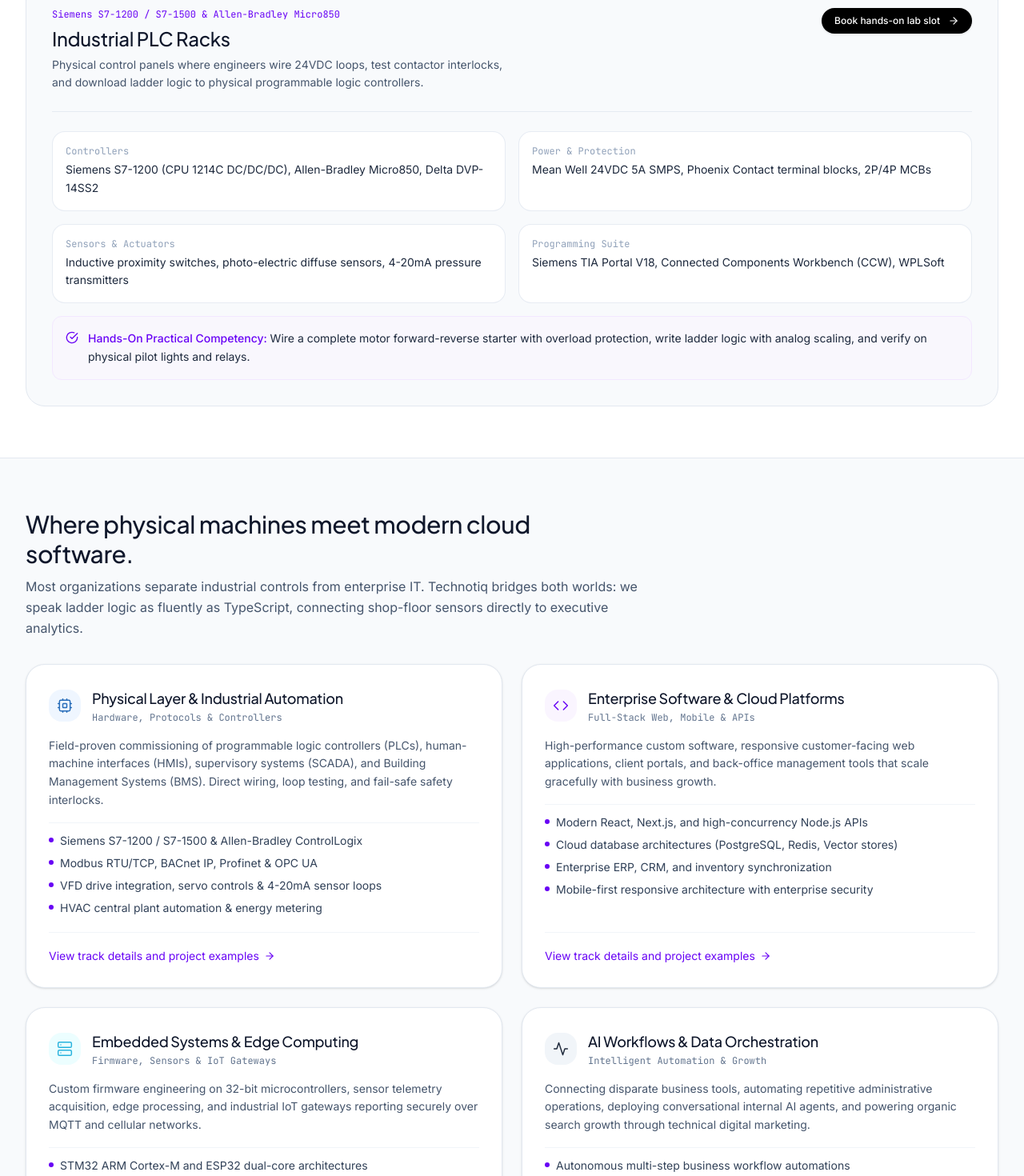
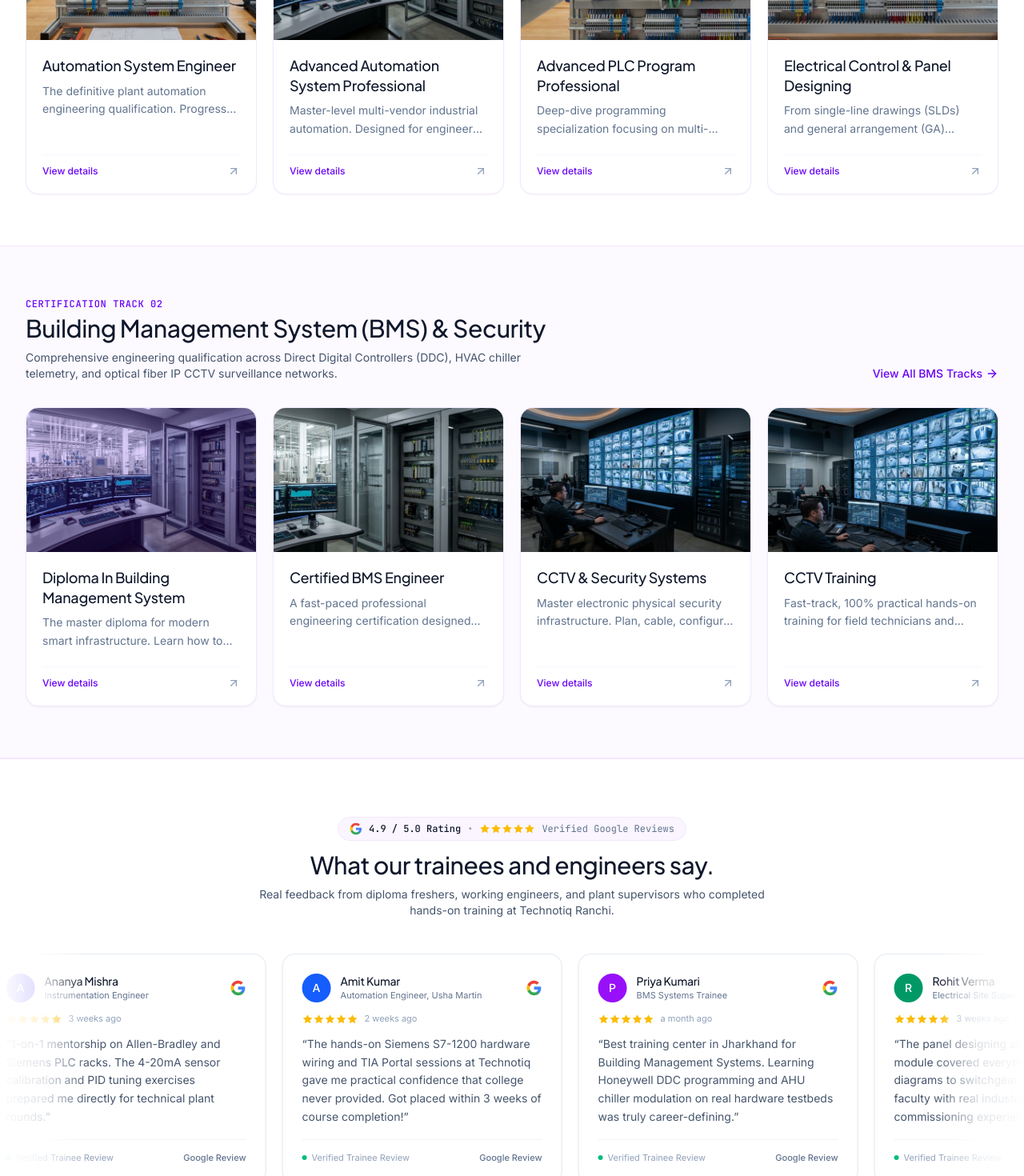
Before and after one commit to webitya/technotiq, a Next.js app: page / in a window 1280 px wide. Shown: the part 940-2410 px from the top of the page at 80% size. Built offline with nearby package versions, Linux system fonts and the light colour scheme.

Commit message:
feat: replace workbench/case studies with industrial & bms courses and left-to-right google reviews marquee

```diff
--- a/src/app/globals.css
+++ b/src/app/globals.css
@@ -90,3 +90,23 @@ h1, h2, h3, h4, h5, h6 {
 .neon-laser-glow {
   filter: drop-shadow(0 0 16px rgba(104, 3, 245, 0.8)) drop-shadow(0 0 32px rgba(147, 51, 234, 0.5));
 }
+
+/* Infinite left-to-right review marquee */
+@keyframes marquee-left-to-right {
+  0% {
+    transform: translateX(-50%);
+  }
+  100% {
+    transform: translateX(0%);
+  }
+}
+
+.animate-marquee-ltr {
+  display: flex;
+  width: max-content;
+  animation: marquee-left-to-right 40s linear infinite;
+}
+
+.animate-marquee-ltr:hover {
+  animation-play-state: paused;
+}
--- a/src/app/page.js
+++ b/src/app/page.js
@@ -1,9 +1,10 @@
 import Hero from "../components/home/Hero";
-import InteractiveWorkbench from "../components/home/InteractiveWorkbench";
-import ValueMatrix from "../components/home/ValueMatrix";
-import RealCaseStudies from "../components/home/RealCaseStudies";
+import CourseCard from "../components/courses/CourseCard";
+import GoogleReviewsMarquee from "../components/home/GoogleReviewsMarquee";
 import FaqAccordion from "../components/ui/FaqAccordion";
-import { Award, ShieldCheck, Cpu } from "../components/icons";
+import { ALL_COURSES } from "../data/coursesData";
+import Link from "next/link";
+import { ArrowRight } from "../components/icons";
 
 export const metadata = {
   title: "Technotiq | Industrial Automation, IT Solutions & Training",
@@ -40,88 +41,87 @@ const HOME_FAQS = [
 ];
 
 export default function HomePage() {
+  const industrialCourses = ALL_COURSES.filter(
+    (c) => c.category === "industrial-automation"
+  );
+  const bmsCourses = ALL_COURSES.filter(
+    (c) => c.category === "building-management-system"
+  );
+
   return (
     <div>
       {/* 1. Hero Section matching brand screenshot with 3D crystal visual */}
       <Hero />
 
-      {/* 2. Interactive Hardware Lab Workbench Explorer */}
-      <InteractiveWorkbench />
-
-      {/* 3. Integrated Engineering Matrix */}
-      <ValueMatrix />
-
-      {/* 4. Real Industrial Commissioning Case Studies */}
-      <RealCaseStudies />
-
-      {/* 5. Placement & Engineering Impact Section - Light Purple Background */}
-      <section className="py-10 sm:py-14 lg:py-16 bg-purple-50/70 border-t border-b border-purple-100 font-normal">
+      {/* 2. Industrial Automation Courses Section */}
+      <section className="py-12 sm:py-16 bg-white font-normal">
         <div className="max-w-7xl mx-auto px-4 sm:px-6 lg:px-8">
-          <div className="max-w-3xl mb-6 sm:mb-8">
-            <h2 className="text-2xl sm:text-3xl font-medium tracking-tight text-slate-900 leading-tight">
-              From our test benches to major industrial plants.
-            </h2>
-            <p className="mt-2 text-xs sm:text-sm md:text-base text-slate-600 leading-relaxed font-normal">
-              Whether preparing fresh diploma and degree engineers for plant commissioning
-              or delivering mission-critical IT automation to mid-market companies, here is what
-              sets our ecosystem apart:
-            </p>
+          <div className="flex flex-col sm:flex-row sm:items-end justify-between gap-4 mb-8">
+            <div>
+              <span className="text-xs font-mono font-medium text-[#6803F5] uppercase tracking-wider block mb-1">
+                Certification Track 01
+              </span>
+              <h2 className="text-2xl sm:text-3xl font-medium tracking-tight text-slate-900 leading-tight">
+                Industrial Automation Courses
+              </h2>
+              <p className="mt-2 text-xs sm:text-sm text-slate-600 font-normal max-w-2xl">
+                Hands-on laboratory training on authentic Siemens S7-1200, Allen-Bradley PLCs, multi-station SCADA, and turn-key electrical control panels.
+              </p>
+            </div>
+            <Link
+              href="/courses/industrial-automation"
+              className="inline-flex items-center text-xs sm:text-sm font-medium text-[#6803F5] hover:text-[#5502C7] transition-colors shrink-0"
+            >
+              <span>View All Industrial Tracks</span>
+              <ArrowRight className="w-4 h-4 ml-1" />
+            </Link>
           </div>
 
-          <div className="grid grid-cols-1 sm:grid-cols-2 md:grid-cols-3 gap-4 sm:gap-6">
-            <div className="p-5 sm:p-6 rounded-3xl bg-white border border-purple-100 shadow-xs hover:shadow-md transition-all">
-              <div className="w-10 h-10 rounded-2xl bg-purple-50 text-[#6803F5] flex items-center justify-center mb-4">
-                <Award className="w-5 h-5" />
-              </div>
-              <p className="text-2xl sm:text-3xl font-medium text-slate-900 font-heading">
-                94%
-              </p>
-              <h3 className="text-base font-medium text-slate-900 mt-1 mb-1">
-                Placement Assistance
-              </h3>
-              <p className="text-xs text-slate-600 leading-relaxed font-normal">
-                Dedicated placement pipeline connecting trainees to verified plant automation
-                firms, panel builders, and IoT infrastructure providers.
-              </p>
-            </div>
-
-            <div className="p-5 sm:p-6 rounded-3xl bg-white border border-purple-100 shadow-xs hover:shadow-md transition-all">
-              <div className="w-10 h-10 rounded-2xl bg-cyan-50 text-[#27B2DD] flex items-center justify-center mb-4">
-                <Cpu className="w-5 h-5" />
-              </div>
-              <p className="text-2xl sm:text-3xl font-medium text-slate-900 font-heading">
-                120+
-              </p>
-              <h3 className="text-base font-medium text-slate-900 mt-1 mb-1">
-                Hands-on Lab Hours
-              </h3>
-              <p className="text-xs text-slate-600 leading-relaxed font-normal">
-                Structured laboratory exercises on Siemens, Allen-Bradley, Wonderware, and
-                microcontroller test beds with 1-on-1 instructor reviews.
-              </p>
-            </div>
-
-            <div className="p-5 sm:p-6 rounded-3xl bg-white border border-purple-100 shadow-xs hover:shadow-md transition-all">
-              <div className="w-10 h-10 rounded-2xl bg-blue-50 text-[#276CB9] flex items-center justify-center mb-4">
-                <ShieldCheck className="w-5 h-5" />
-              </div>
-              <p className="text-2xl sm:text-3xl font-medium text-slate-900 font-heading">
-                40+
-              </p>
-              <h3 className="text-base font-medium text-slate-900 mt-1 mb-1">
-                Delivered Engineering Projects
-              </h3>
-              <p className="text-xs text-slate-600 leading-relaxed font-normal">
-                Turnkey PLC/SCADA commissioning, BMS retrofits, IP security infrastructure,
-                and custom enterprise web applications delivered on schedule.
-              </p>
-            </div>
+          <div className="grid grid-cols-1 sm:grid-cols-2 lg:grid-cols-4 gap-4 sm:gap-5">
+            {industrialCourses.map((course) => (
+              <CourseCard key={course.id} course={course} />
+            ))}
           </div>
         </div>
       </section>
 
-      {/* 6. FAQs Section - Compact */}
-      <section className="py-12 sm:py-16 bg-white">
+      {/* 3. Building Management System (BMS) Section */}
+      <section className="py-12 sm:py-16 bg-purple-50/60 border-t border-b border-purple-100 font-normal">
+        <div className="max-w-7xl mx-auto px-4 sm:px-6 lg:px-8">
+          <div className="flex flex-col sm:flex-row sm:items-end justify-between gap-4 mb-8">
+            <div>
+              <span className="text-xs font-mono font-medium text-[#6803F5] uppercase tracking-wider block mb-1">
+                Certification Track 02
+              </span>
+              <h2 className="text-2xl sm:text-3xl font-medium tracking-tight text-slate-900 leading-tight">
+                Building Management System (BMS) & Security
+              </h2>
+              <p className="mt-2 text-xs sm:text-sm text-slate-600 font-normal max-w-2xl">
+                Comprehensive engineering qualification across Direct Digital Controllers (DDC), HVAC chiller telemetry, and optical fiber IP CCTV surveillance networks.
+              </p>
+            </div>
+            <Link
+              href="/courses/building-management-system"
+              className="inline-flex items-center text-xs sm:text-sm font-medium text-[#6803F5] hover:text-[#5502C7] transition-colors shrink-0"
+            >
+              <span>View All BMS Tracks</span>
+              <ArrowRight className="w-4 h-4 ml-1" />
+            </Link>
+          </div>
+
+          <div className="grid grid-cols-1 sm:grid-cols-2 lg:grid-cols-4 gap-4 sm:gap-5">
+            {bmsCourses.map((course) => (
+              <CourseCard key={course.id} course={course} />
+            ))}
+          </div>
+        </div>
+      </section>
+
+      {/* 4. Google Reviews Infinite Left-to-Right Carousel */}
+      <GoogleReviewsMarquee />
+
+      {/* 5. FAQs Section */}
+      <section className="py-12 sm:py-16 bg-white border-t border-slate-100 font-normal">
         <div className="max-w-4xl mx-auto px-4 sm:px-6 lg:px-8">
           <FaqAccordion
             items={HOME_FAQS}
--- /dev/null
+++ b/src/components/home/GoogleReviewsMarquee.js
@@ -0,0 +1,166 @@
+import { GoogleIcon, Star } from "../icons";
+
+const GOOGLE_REVIEWS = [
+  {
+    id: 1,
+    name: "Amit Kumar",
+    role: "Automation Engineer, Usha Martin",
+    initial: "A",
+    color: "bg-blue-600",
+    rating: 5,
+    time: "2 weeks ago",
+    comment:
+      "The hands-on Siemens S7-1200 hardware wiring and TIA Portal sessions at Technotiq gave me practical confidence that college never provided. Got placed within 3 weeks of course completion!",
+  },
+  {
+    id: 2,
+    name: "Priya Kumari",
+    role: "BMS Systems Trainee",
+    initial: "P",
+    color: "bg-purple-600",
+    rating: 5,
+    time: "a month ago",
+    comment:
+      "Best training center in Jharkhand for Building Management Systems. Learning Honeywell DDC programming and AHU chiller modulation on real hardware testbeds was truly career-defining.",
+  },
+  {
+    id: 3,
+    name: "Rohit Verma",
+    role: "Electrical Site Supervisor",
+    initial: "R",
+    color: "bg-emerald-600",
+    rating: 5,
+    time: "3 weeks ago",
+    comment:
+      "The panel designing and AutoCAD electrical module covered everything from single line diagrams to switchgear sizing. Practical faculty with real industrial plant commissioning experience.",
+  },
+  {
+    id: 4,
+    name: "Saurav Sengupta",
+    role: "Junior Automation Developer",
+    initial: "S",
+    color: "bg-amber-600",
+    rating: 5,
+    time: "2 months ago",
+    comment:
+      "Multi-station Wonderware InTouch SCADA and Modbus RTU communication over RS-485 was explained with 100% lab time. Truly an engineering academy, not just software theory.",
+  },
+  {
+    id: 5,
+    name: "Vikash Pandey",
+    role: "Security & Surveillance Technician",
+    initial: "V",
+    color: "bg-rose-600",
+    rating: 5,
+    time: "1 month ago",
+    comment:
+      "Learned optical fiber splicing, NVR RAID configuration, and IP CCTV network routing on live cameras. Direct placement interview arranged by the directors within a month.",
+  },
+  {
+    id: 6,
+    name: "Ananya Mishra",
+    role: "Instrumentation Engineer",
+    initial: "A",
+    color: "bg-indigo-600",
+    rating: 5,
+    time: "3 weeks ago",
+    comment:
+      "1-on-1 mentorship on Allen-Bradley and Siemens PLC racks. The 4-20mA sensor calibration and PID tuning exercises prepared me directly for technical plant rounds.",
+  },
+];
+
+export default function GoogleReviewsMarquee() {
+  // Duplicate array for seamless infinite marquee loop
+  const marqueeItems = [...GOOGLE_REVIEWS, ...GOOGLE_REVIEWS];
+
+  return (
+    <section className="py-14 sm:py-18 bg-white border-t border-purple-100 overflow-hidden font-normal">
+      <div className="max-w-7xl mx-auto px-4 sm:px-6 lg:px-8 mb-8 text-center">
+        {/* Rating Summary Header */}
+        <div className="inline-flex items-center gap-2 px-3.5 py-1.5 rounded-full bg-purple-50 border border-purple-100 text-xs font-mono text-slate-700 mb-3">
+          <GoogleIcon className="w-4 h-4 shrink-0" />
+          <span className="font-medium text-slate-900">4.9 / 5.0 Rating</span>
+          <span className="text-slate-400">•</span>
+          <div className="flex items-center text-[#FBBC04]">
+            {[...Array(5)].map((_, i) => (
+              <Star key={i} className="w-3.5 h-3.5 fill-[#FBBC04]" />
+            ))}
+          </div>
+          <span className="text-slate-500 font-normal">Verified Google Reviews</span>
+        </div>
+
+        <h2 className="text-2xl sm:text-3xl font-medium tracking-tight text-slate-900 leading-tight">
+          What our trainees and engineers say.
+        </h2>
+        <p className="mt-2 text-xs sm:text-sm text-slate-600 max-w-2xl mx-auto font-normal">
+          Real feedback from diploma freshers, working engineers, and plant supervisors who completed hands-on training at Technotiq Ranchi.
+        </p>
+      </div>
+
+      {/* Infinite Left-to-Right Carousel Track */}
+      <div className="relative w-full overflow-hidden py-3">
+        {/* Left and Right Fade Gradients */}
+        <div className="absolute inset-y-0 left-0 w-16 sm:w-28 bg-gradient-to-r from-white via-white/80 to-transparent pointer-events-none z-10" />
+        <div className="absolute inset-y-0 right-0 w-16 sm:w-28 bg-gradient-to-l from-white via-white/80 to-transparent pointer-events-none z-10" />
+
+        {/* Marquee Track moving from Left to Right */}
+        <div className="animate-marquee-ltr flex items-stretch gap-5">
+          {marqueeItems.map((review, idx) => (
+            <div
+              key={`${review.id}-${idx}`}
+              className="w-[300px] sm:w-[350px] shrink-0 bg-white rounded-2xl p-5 sm:p-6 border border-slate-200/90 shadow-xs hover:border-[#6803F5]/30 hover:shadow-md transition-all flex flex-col justify-between"
+            >
+              <div className="space-y-3">
+                {/* Reviewer Header: Avatar + Name + Google Logo */}
+                <div className="flex items-center justify-between gap-3">
+                  <div className="flex items-center gap-3">
+                    <div
+                      className={`w-9 h-9 rounded-full ${review.color} text-white flex items-center justify-center font-medium text-sm shrink-0`}
+                    >
+                      {review.initial}
+                    </div>
+                    <div>
+                      <h4 className="text-sm font-medium text-slate-900 leading-tight">
+                        {review.name}
+                      </h4>
+                      <p className="text-[11px] text-slate-500 font-normal">
+                        {review.role}
+                      </p>
+                    </div>
+                  </div>
+                  <GoogleIcon className="w-5 h-5 shrink-0" />
+                </div>
+
+                {/* Stars and Timestamp */}
+                <div className="flex items-center gap-2">
+                  <div className="flex items-center text-[#FBBC04]">
+                    {[...Array(review.rating)].map((_, i) => (
+                      <Star key={i} className="w-3.5 h-3.5 fill-[#FBBC04]" />
+                    ))}
+                  </div>
+                  <span className="text-[11px] text-slate-400 font-normal">
+                    {review.time}
+                  </span>
+                </div>
+
+                {/* Review Comment */}
+                <p className="text-xs sm:text-sm text-slate-600 leading-relaxed font-normal">
+                  &ldquo;{review.comment}&rdquo;
+                </p>
+              </div>
+
+              {/* Verified on Google Badge */}
+              <div className="pt-3.5 mt-4 border-t border-slate-100 flex items-center justify-between text-[11px] text-slate-400 font-normal">
+                <span className="flex items-center gap-1.5">
+                  <span className="w-1.5 h-1.5 rounded-full bg-emerald-500" />
+                  Verified Trainee Review
+                </span>
+                <span className="font-medium text-slate-500">Google Review</span>
+              </div>
+            </div>
+          ))}
+        </div>
+      </div>
+    </section>
+  );
+}
--- a/src/components/icons/index.js
+++ b/src/components/icons/index.js
@@ -2,6 +2,37 @@ export function WhatsApp({ className = "w-4 h-4" }) {
   return (
     <svg className={className} viewBox="0 0 24 24" fill="currentColor" aria-hidden="true">
       <path d="M.057 24l1.687-6.163c-1.041-1.804-1.588-3.849-1.587-5.946.003-6.556 5.338-11.891 11.893-11.891 3.181.001 6.167 1.24 8.413 3.488 2.245 2.248 3.481 5.236 3.48 8.414-.003 6.557-5.338 11.892-11.893 11.892-1.99-.001-3.951-.5-5.688-1.448l-6.305 1.654zm6.597-3.807c1.676.995 3.276 1.591 5.392 1.592 5.448 0 9.886-4.434 9.889-9.885.002-5.462-4.415-9.89-9.881-9.892-5.452 0-9.887 4.434-9.889 9.884-.001 2.225.651 3.891 1.746 5.634l-.999 3.648 3.742-.981zm11.387-5.464c-.074-.124-.272-.198-.57-.347-.297-.149-1.758-.868-2.031-.967-.272-.099-.47-.149-.669.149-.198.297-.768.967-.941 1.165-.173.198-.347.223-.644.074-.297-.149-1.255-.462-2.39-1.475-.883-.788-1.48-1.761-1.653-2.059-.173-.297-.018-.458.13-.606.134-.133.297-.347.446-.521.151-.172.2-.296.3-.495.099-.198.05-.372-.025-.521-.075-.148-.669-1.611-.916-2.206-.242-.579-.487-.501-.669-.51l-.57-.01c-.198 0-.52.074-.792.372s-1.04 1.016-1.04 2.479 1.065 2.876 1.213 3.074c.149.198 2.095 3.2 5.076 4.487.709.306 1.263.489 1.694.626.712.226 1.36.194 1.872.118.571-.085 1.758-.719 2.006-1.413.248-.695.248-1.29.173-1.414z" />
+    </svg>
+  );
+}
+
+export function GoogleIcon({ className = "w-4 h-4" }) {
+  return (
+    <svg className={className} viewBox="0 0 24 24" aria-hidden="true">
+      <path
+        fill="#4285F4"
+        d="M22.56 12.25c0-.78-.07-1.53-.2-2.25H12v4.26h5.92c-.26 1.37-1.04 2.53-2.21 3.31v2.77h3.57c2.08-1.92 3.28-4.74 3.28-8.09z"
+      />
+      <path
+        fill="#34A853"
+        d="M12 23c2.97 0 5.46-.98 7.28-2.66l-3.57-2.77c-.98.66-2.23 1.06-3.71 1.06-2.86 0-5.29-1.93-6.16-4.53H2.18v2.84C3.99 20.53 7.7 23 12 23z"
+      />
+      <path
+        fill="#FBBC05"
+        d="M5.84 14.09c-.22-.66-.35-1.36-.35-2.09s.13-1.43.35-2.09V7.06H2.18C1.43 8.55 1 10.22 1 12s.43 3.45 1.18 4.94l2.85-2.22.81-.63z"
+      />
+      <path
+        fill="#EA4335"
+        d="M12 5.38c1.62 0 3.06.56 4.21 1.64l3.15-3.15C17.45 2.09 14.97 1 12 1 7.7 1 3.99 3.47 2.18 7.06l3.66 2.84c.87-2.6 3.3-4.52 6.16-4.52z"
+      />
+    </svg>
+  );
+}
+
+export function Star({ className = "w-4 h-4" }) {
+  return (
+    <svg className={className} viewBox="0 0 24 24" fill="currentColor" aria-hidden="true">
+      <polygon points="12 2 15.09 8.26 22 9.27 17 14.14 18.18 21.02 12 17.77 5.82 21.02 7 14.14 2 9.27 8.91 8.26 12 2" />
     </svg>
   );
 }
```
